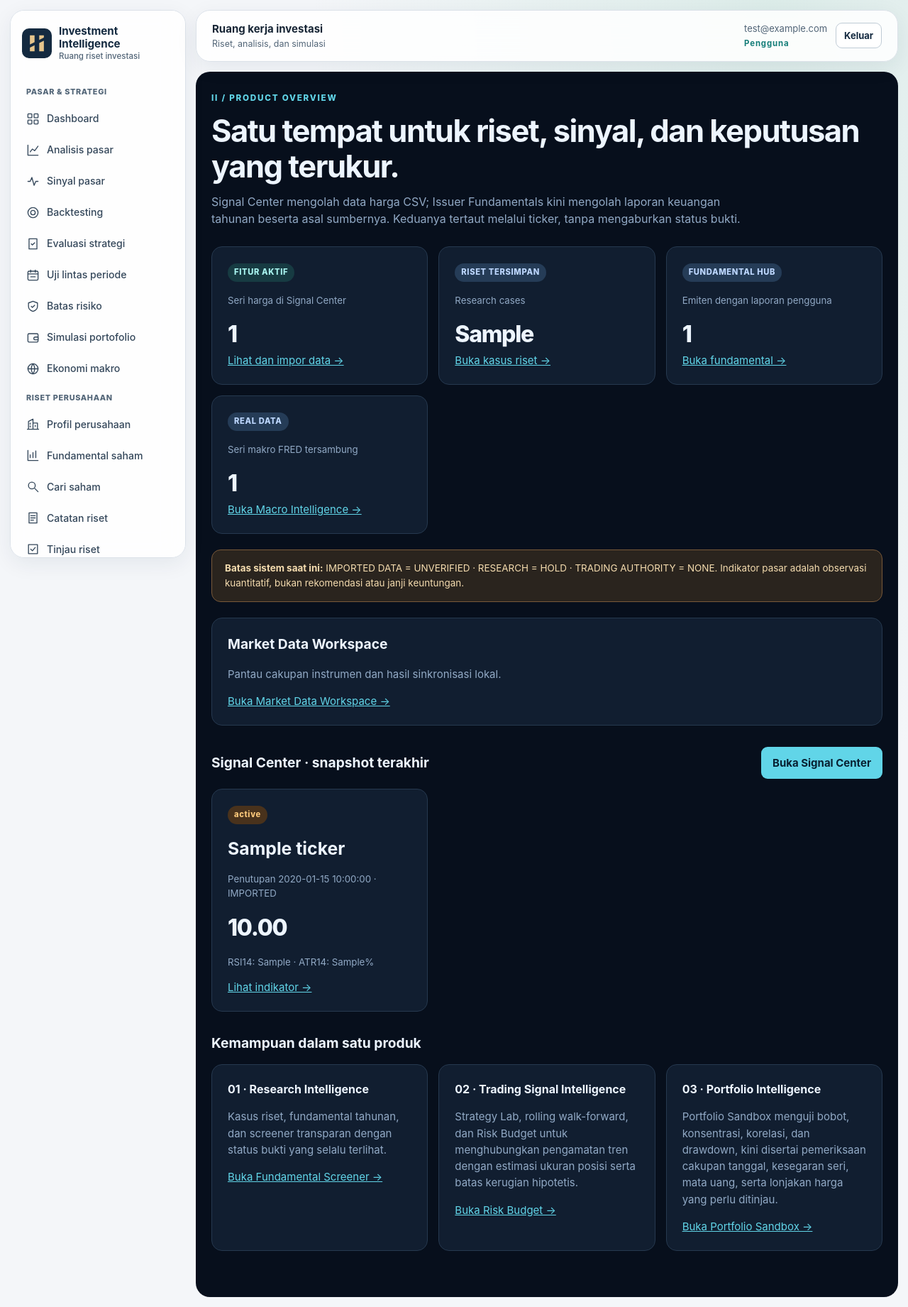
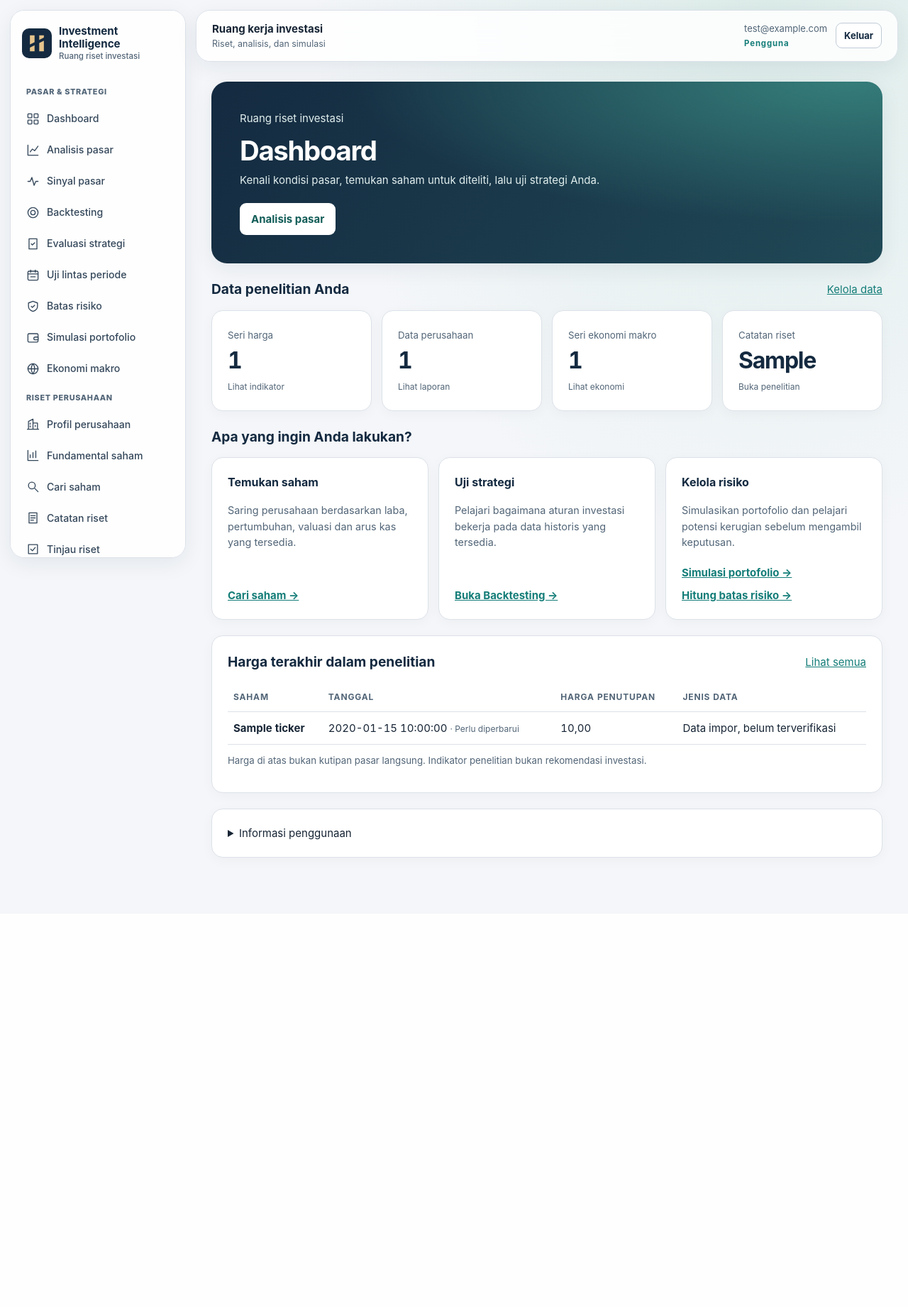
Before and after one commit to fajarnurmanto-source/investment-intelligence, a Laravel app: template laravel_app/resources/views/ii/dashboard.blade.php in a window 1280 px wide. Shown: the whole page at 71% size. After the commit the page ends 1216 px from the top, so only its background shows below. Run offline with Laravel 12, Linux system fonts and the light colour scheme; a user stored in the database is signed in; data comes from the database, SQL or seed files in the repository; tables that the repository leaves empty hold one stand-in row (values such as "Sample post"); the template is opened without the code that fills it: most values are stand-ins (such as "Sample title", 1, 10 or a date in 2020).

Commit message:
PXT03: rebuild dashboard around research tasks and actual account coverage

```diff
--- a/laravel_app/resources/views/ii/dashboard.blade.php
+++ b/laravel_app/resources/views/ii/dashboard.blade.php
@@ -1,31 +1,50 @@
 @extends('ii.layout')
-@section('title','Product Dashboard')
+@section('title','Dashboard')
+@section('surface','ii-light-content')
+@push('styles')
+<style>
+.dash{display:grid;gap:22px;max-width:1180px;margin:auto}.dash h1{font-size:clamp(1.65rem,3vw,2.4rem);margin-bottom:8px}.dash p{margin:0 0 12px}.dash .hero{padding:clamp(22px,4vw,40px);border-radius:22px;background:radial-gradient(ellipse at 95% 0%,#357d7a,transparent 55%),linear-gradient(125deg,#142a40,#204956);color:#fff;box-shadow:var(--ii-shadow)}.dash .hero h1{color:white}.dash .hero p{color:#e0eeee;max-width:620px}.dash .hero .button{background:white;color:#125d58;margin-top:8px}.dash-metrics{display:grid;grid-template-columns:repeat(4,minmax(0,1fr));gap:14px}.dash-metrics a{color:var(--ii-navy);text-decoration:none;display:block}.dash-metrics strong{display:block;font-size:2rem;font-variant-numeric:tabular-nums;letter-spacing:-.04em}.dash-metrics a:hover{border-color:var(--ii-teal)}.dash-tasks{display:grid;grid-template-columns:repeat(3,minmax(0,1fr));gap:14px}.dash-task{display:flex;flex-direction:column;align-items:flex-start;gap:8px}.dash-task p{flex:1;color:var(--muted);font-size:.9rem}.dash-task a{font-weight:650}.dash .panel{min-width:0}.dash .section-header{margin:0 0 14px}.dash table{min-width:400px}.dash .tag{font-size:.75rem;color:var(--muted)}@media(max-width:1050px){.dash-metrics{grid-template-columns:repeat(2,minmax(0,1fr))}.dash-tasks{grid-template-columns:1fr}}@media(max-width:420px){.dash{gap:16px}.dash-metrics{gap:8px}.dash-metrics .panel{padding:12px}.dash-metrics strong{font-size:1.65rem}}
+</style>
+@endpush
 @section('content')
-    <p class="eyebrow">II / Product Overview</p>
-    <h1>Satu tempat untuk riset, sinyal, dan keputusan yang terukur.</h1>
-    <p class="lead">Signal Center mengolah data harga CSV; Issuer Fundamentals kini mengolah laporan keuangan tahunan beserta asal sumbernya. Keduanya tertaut melalui ticker, tanpa mengaburkan status bukti.</p>
-    <div class="grid">
-        <div class="panel"><span class="badge">FITUR AKTIF</span><p class="caption" style="margin-top:16px">Seri harga di Signal Center</p><div class="metric">{{ $signalCount }}</div><a href="{{ route('ii.signals.index') }}">Lihat dan impor data →</a></div>
-        <div class="panel"><span class="badge blue">RISET TERSIMPAN</span><p class="caption" style="margin-top:16px">Research cases</p><div class="metric">{{ $researchCases }}</div><a href="{{ route('ii.cases.index') }}">Buka kasus riset →</a></div>
-        <div class="panel"><span class="badge blue">FUNDAMENTAL HUB</span><p class="caption" style="margin-top:16px">Emiten dengan laporan pengguna</p><div class="metric">{{ $issuerCount }}</div><a href="{{ route('ii.fundamentals.index') }}">Buka fundamental →</a></div>
-        <div class="panel"><span class="badge blue">REAL DATA</span><p class="caption" style="margin-top:16px">Seri makro FRED tersambung</p><div class="metric">{{ $macroSeriesCount }}</div><a href="{{ route('ii.macro.index') }}">Buka Macro Intelligence →</a></div>
+<div class="dash">
+<header class="hero">
+    <p>Ruang riset investasi</p>
+    <h1>Dashboard</h1>
+    <p>Kenali kondisi pasar, temukan saham untuk diteliti, lalu uji strategi Anda.</p>
+    <a class="button" href="{{ route('ii.market-intelligence.index') }}">Analisis pasar</a>
+</header>
+<section aria-labelledby="dash-coverage">
+    <div class="section-header"><h2 id="dash-coverage">Data penelitian Anda</h2><a href="{{ route('ii.market-data.index') }}">Kelola data</a></div>
+    <div class="dash-metrics">
+        <a class="panel" href="{{ route('ii.signals.index') }}"><span class="caption">Seri harga</span><strong>{{ $signalCount }}</strong><span class="tag">Lihat indikator</span></a>
+        <a class="panel" href="{{ route('ii.fundamentals.index') }}"><span class="caption">Data perusahaan</span><strong>{{ $issuerCount }}</strong><span class="tag">Lihat laporan</span></a>
+        <a class="panel" href="{{ route('ii.macro.index') }}"><span class="caption">Seri ekonomi makro</span><strong>{{ $macroSeriesCount }}</strong><span class="tag">Lihat ekonomi</span></a>
+        <a class="panel" href="{{ route('ii.cases.index') }}"><span class="caption">Catatan riset</span><strong>{{ $researchCases }}</strong><span class="tag">Buka penelitian</span></a>
     </div>
-    <div class="boundary"><strong>Batas sistem saat ini:</strong> IMPORTED DATA = UNVERIFIED · RESEARCH = HOLD · TRADING AUTHORITY = NONE. Indikator pasar adalah observasi kuantitatif, bukan rekomendasi atau janji keuntungan.</div>
-    <div class="panel"><h2>Market Data Workspace</h2><p class="muted">Pantau cakupan instrumen dan hasil sinkronisasi lokal.</p><a href="{{ route('ii.market-data.index') }}">Buka Market Data Workspace →</a></div>
-    <div class="section-header"><h2>Signal Center · snapshot terakhir</h2><a class="button" href="{{ route('ii.signals.index') }}">Buka Signal Center</a></div>
+</section>
+<section aria-labelledby="dash-tasks">
+    <div class="section-header"><h2 id="dash-tasks">Apa yang ingin Anda lakukan?</h2></div>
+    <div class="dash-tasks">
+        <article class="panel dash-task"><h3>Temukan saham</h3><p>Saring perusahaan berdasarkan laba, pertumbuhan, valuasi dan arus kas yang tersedia.</p><a href="{{ route('ii.screener.index') }}">Cari saham →</a></article>
+        <article class="panel dash-task"><h3>Uji strategi</h3><p>Pelajari bagaimana aturan investasi bekerja pada data historis yang tersedia.</p><a href="{{ route('ii.strategy.index') }}">Buka Backtesting →</a></article>
+        <article class="panel dash-task"><h3>Kelola risiko</h3><p>Simulasikan portofolio dan pelajari potensi kerugian sebelum mengambil keputusan.</p><a href="{{ route('ii.portfolio.index') }}">Simulasi portofolio →</a><a href="{{ route('ii.risk-budget.index') }}">Hitung batas risiko →</a></article>
+    </div>
+</section>
+<section class="panel" aria-labelledby="dash-recent">
+    <div class="section-header"><h2 id="dash-recent">Harga terakhir dalam penelitian</h2><a href="{{ route('ii.signals.index') }}">Lihat semua</a></div>
     @if(count($signals) === 0)
-        <section class="panel soft"><h2>Siap mengolah seri harga pertama</h2><p class="muted">Belum ada data harga yang diimpor. Unggah minimal 60 sesi OHLCV agar tren SMA20/SMA50, RSI14, dan risiko ATR14 dapat dihitung otomatis.</p><a href="{{ route('ii.signals.index') }}">Mulai impor CSV →</a></section>
+    <p class="muted">Belum ada seri harga. Tambahkan riwayat perdagangan untuk melihat tren dan indikator risiko.</p>
+    <a class="button" href="{{ route('ii.signals.index') }}">Tambahkan data harga</a>
     @else
-        <div class="grid">
-            @foreach($signals as $signal)
-                <div class="panel"><span class="badge {{ $signal['stale'] ? 'amber' : 'blue' }}">{{ $signal['state'] }}</span><h2 style="font-size:1.55rem;margin:15px 0 0">{{ $signal['ticker'] }}</h2><p class="caption">Penutupan {{ $signal['last_date'] }} · {{ $signal['kind'] === 'synthetic' ? 'DEMO' : 'IMPORTED' }}</p><div class="metric">{{ number_format($signal['price'], 2) }}</div><p class="caption">RSI14: {{ $signal['rsi14'] }} · ATR14: {{ $signal['atr14_pct'] }}%</p><a href="{{ route('ii.signals.index') }}">Lihat indikator →</a></div>
-            @endforeach
-        </div>
+    <div class="tablewrap"><table><thead><tr><th>Saham</th><th>Tanggal</th><th>Harga penutupan</th><th>Jenis data</th></tr></thead><tbody>
+    @foreach($signals as $signal)
+    <tr><td><strong>{{ $signal['ticker'] }}</strong></td><td>{{ $signal['last_date'] }} @if($signal['stale'])<span class="tag">· Perlu diperbarui</span>@endif</td><td>{{ number_format($signal['price'],2,',','.') }}</td><td>{{ $signal['kind'] === 'synthetic' ? 'Simulasi' : 'Data impor, belum terverifikasi' }}</td></tr>
+    @endforeach
+    </tbody></table></div>
     @endif
-    <div class="section-header"><h2>Kemampuan dalam satu produk</h2></div>
-    <div class="grid">
-        <div class="panel"><h3>01 · Research Intelligence</h3><p class="muted">Kasus riset, fundamental tahunan, dan screener transparan dengan status bukti yang selalu terlihat.</p><a href="{{ route('ii.screener.index') }}">Buka Fundamental Screener →</a></div>
-        <div class="panel"><h3>02 · Trading Signal Intelligence</h3><p class="muted">Strategy Lab, rolling walk-forward, dan Risk Budget untuk menghubungkan pengamatan tren dengan estimasi ukuran posisi serta batas kerugian hipotetis.</p><a href="{{ route('ii.risk-budget.index') }}">Buka Risk Budget →</a></div>
-        <div class="panel"><h3>03 · Portfolio Intelligence</h3><p class="muted">Portfolio Sandbox menguji bobot, konsentrasi, korelasi, dan drawdown, kini disertai pemeriksaan cakupan tanggal, kesegaran seri, mata uang, serta lonjakan harga yang perlu ditinjau.</p><a href="{{ route('ii.portfolio.index') }}">Buka Portfolio Sandbox →</a></div>
-    </div>
+    <p class="caption" style="margin-top:12px">Harga di atas bukan kutipan pasar langsung. Indikator penelitian bukan rekomendasi investasi.</p>
+</section>
+<details class="panel"><summary>Informasi penggunaan</summary><p class="muted" style="margin-top:12px">Data yang dimasukkan pengguna belum otomatis terverifikasi. II membantu penelitian dan simulasi; aplikasi tidak memberikan otorisasi transaksi.</p></details>
+</div>
 @endsection
```
